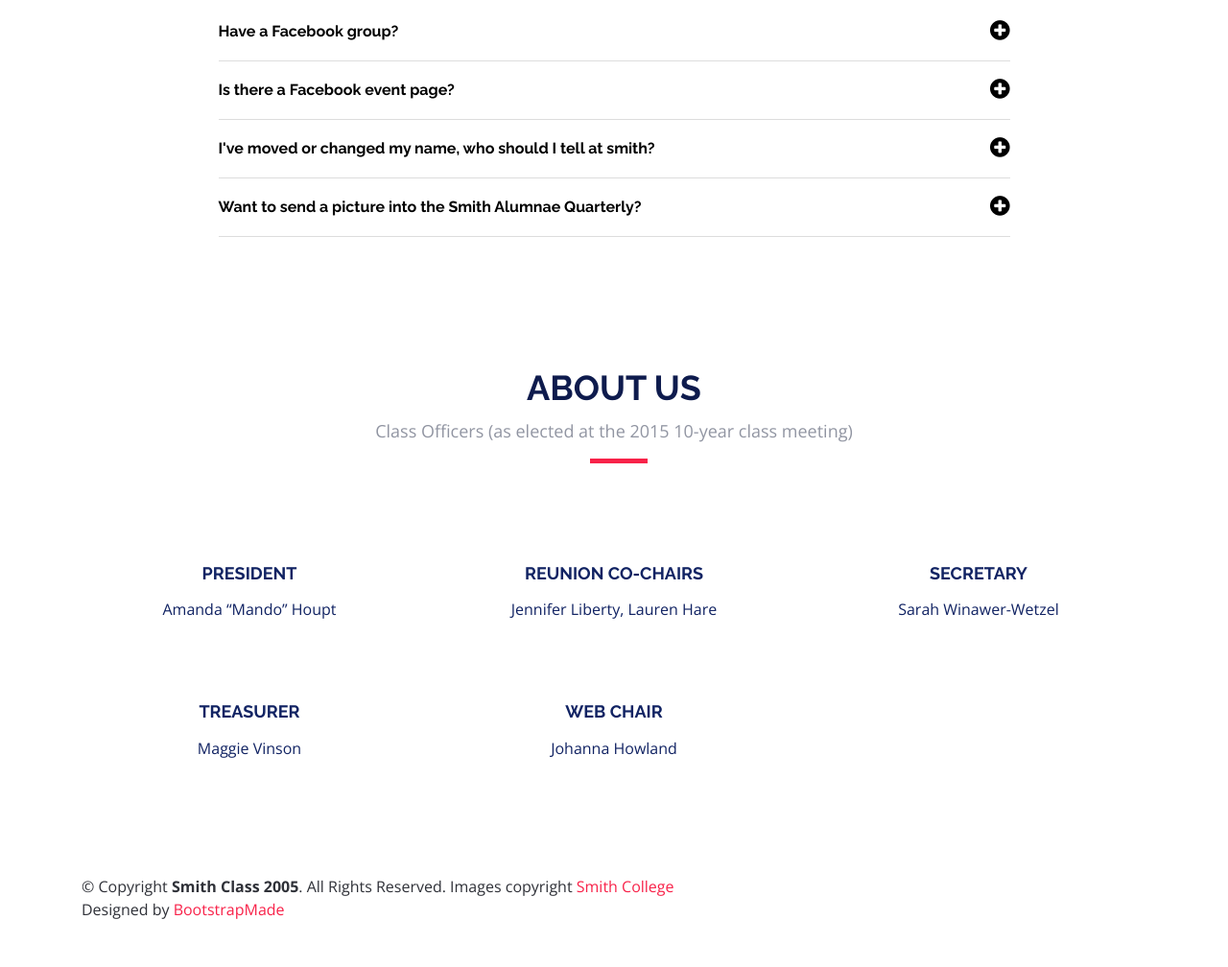
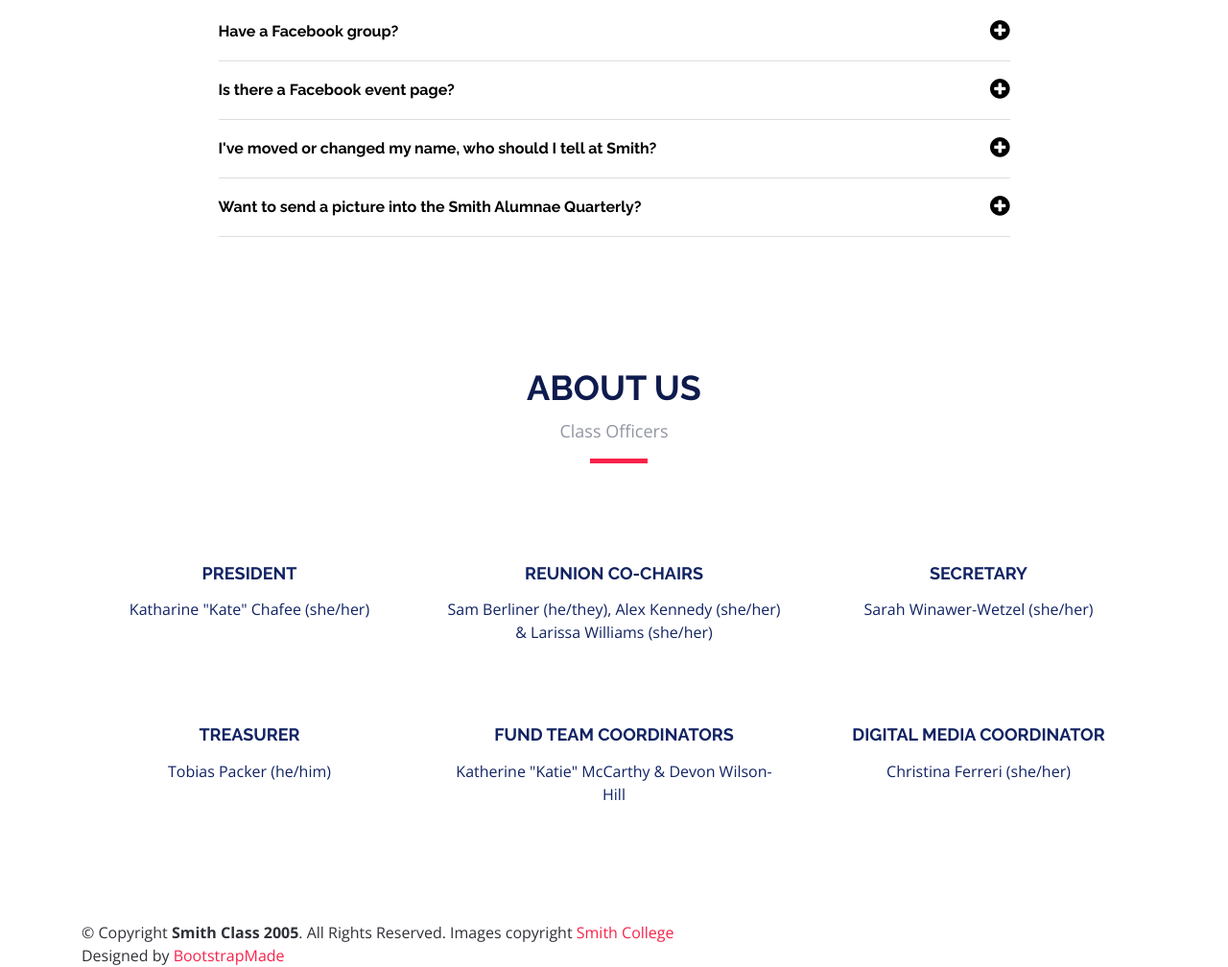
Before and after one commit to smith2005/smith2005.github.io, a plain HTML site: page index.html in a window 1280 px wide. Shown: the part 2066-3074 px from the top of the page at 96% size. Before the commit the page ends 3026 px from the top, so only its background shows below. Drawn offline with nearby package versions, Linux system fonts and the light colour scheme.

Commit message:
update class officers

```diff
--- a/index.html
+++ b/index.html
@@ -182,7 +182,7 @@
                 </li>
 
                 <li>
-                  <a data-toggle="collapse" href="#faq3" class="collapsed">I've moved or changed my name, who should I tell at smith? <i class="fa fa-minus-circle"></i></a>
+                  <a data-toggle="collapse" href="#faq3" class="collapsed">I've moved or changed my name, who should I tell at Smith? <i class="fa fa-minus-circle"></i></a>
                   <div id="faq3" class="collapse" data-parent="#faq-list">
                     <p>
                       Notify the Alumni Online community at <a href="https://alumnae.smith.edu/aasc/aasc/update-address/">https://alumnae.smith.edu/aasc/aasc/update-address/</a></p>
@@ -214,8 +214,7 @@
 
         <div class="section-header">
           <h2>About Us</h2>
-          <p>Class Officers
-            (as elected at the 2015 10-year class meeting)</p>
+          <p>Class Officers</p>
         </div>
 
         <div class="row contact-info">
@@ -224,7 +223,7 @@
             <div class="contact-address">
               <i class="ion-ios-location-outline"></i>
               <h3>President</h3>
-              <p>Amanda “Mando” Houpt</p>
+              <p>Katharine "Kate" Chafee (she/her)</p>
             </div>
           </div>
 
@@ -232,8 +231,7 @@
             <div class="contact-address">
               <i class="ion-ios-telephone-outline"></i>
               <h3>Reunion Co-Chairs</h3>
-              <p>	Jennifer Liberty,
-                Lauren Hare</p>
+              <p>Sam Berliner (he/they), Alex Kennedy (she/her) &amp; Larissa Williams (she/her) </p>
             </div>
           </div>
 
@@ -241,7 +239,7 @@
             <div class="contact-address">
               <i class="ion-ios-telephone-outline"></i>
               <h3>Secretary</h3>
-              <p>	Sarah Winawer-Wetzel</p>
+              <p>Sarah Winawer-Wetzel (she/her)</p>
             </div>
           </div>
 
@@ -249,15 +247,22 @@
             <div class="contact-address">
               <i class="ion-ios-telephone-outline"></i>
               <h3>Treasurer</h3>
-              <p>Maggie Vinson</p>
+              <p>Tobias Packer (he/him)</p>
+            </div>
+          </div>
+          <div class="col-md-4">
+            <div class="contact-address">
+              <i class="ion-ios-telephone-outline"></i>
+              <h3>Fund Team Coordinators</h3>
+              <p>Katherine "Katie" McCarthy &amp; Devon Wilson-Hill</p>
             </div>
           </div>
 
           <div class="col-md-4">
             <div class="contact-address">
               <i class="ion-ios-telephone-outline"></i>
-              <h3>Web Chair</h3>
-              <p>Johanna Howland</p>
+              <h3>Digital Media Coordinator</h3>
+              <p>Christina Ferreri (she/her)</p>
             </div>
           </div>
 
```
